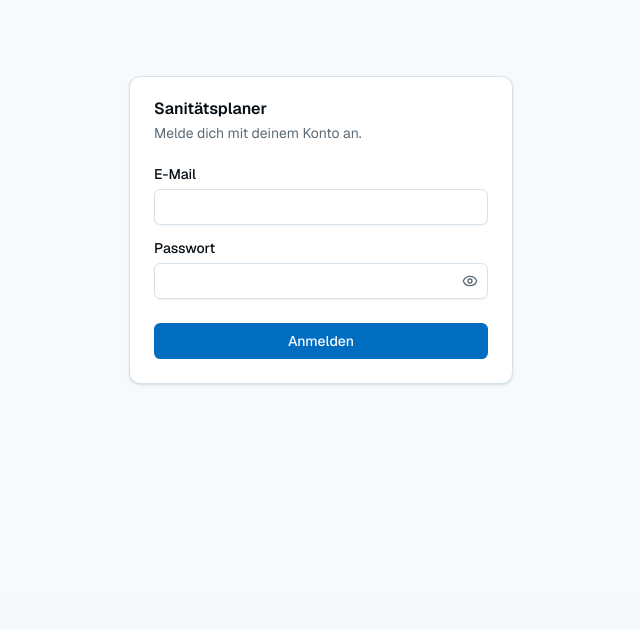
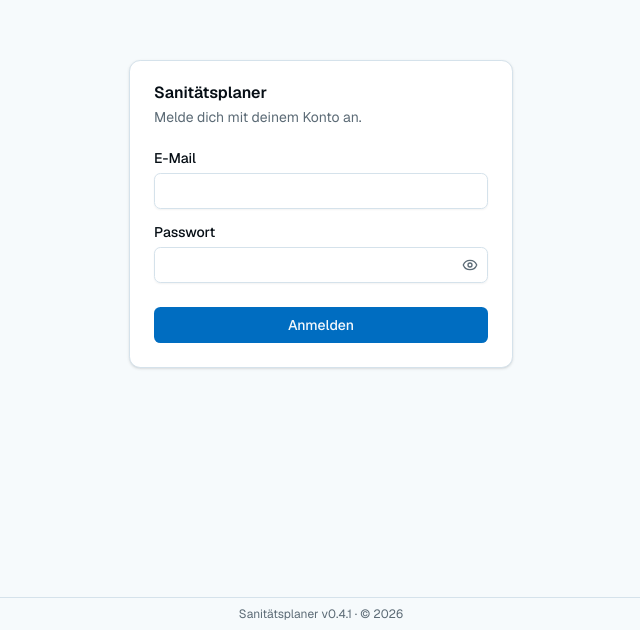
Before and after one commit to sirtheta/DutyRoster, a Next.js app: page /login in a window 1280 px wide. Shown: the part 170-800 px from the top of the page, without its empty margins (319-959 px from the left). Built offline with nearby package versions, Linux system fonts and the light colour scheme; no server answers.

Commit message:
feat: add version and copyright footer
Shows the app version (from package.json) and current year, linking
to the GitHub repository, on both the authenticated layout and the
login page.

```diff
--- a/app/(app)/layout.tsx
+++ b/app/(app)/layout.tsx
@@ -3,6 +3,7 @@ import { NavLinks } from "@/components/nav-links";
 import { MobileNav } from "@/components/mobile-nav";
 import { UserMenu } from "@/components/user-menu";
 import { ThemeToggle } from "@/components/theme-toggle";
+import { AppFooter } from "@/components/app-footer";
 import prisma from "@/lib/prisma";
 
 export default async function AppLayout({ children }: { children: React.ReactNode }) {
@@ -32,6 +33,7 @@ export default async function AppLayout({ children }: { children: React.ReactNod
         </div>
       </header>
       <main className="flex-1 p-4">{children}</main>
+      <AppFooter />
     </div>
   );
 }
--- a/app/(auth)/login/page.tsx
+++ b/app/(auth)/login/page.tsx
@@ -7,12 +7,14 @@ import { Input } from "@/components/ui/input";
 import { PasswordInput } from "@/components/ui/password-input";
 import { Label } from "@/components/ui/label";
 import { Card, CardContent, CardHeader, CardTitle, CardDescription } from "@/components/ui/card";
+import { AppFooter } from "@/components/app-footer";
 
 export default function LoginPage() {
   const [state, formAction, pending] = useActionState(loginAction, undefined);
 
   return (
-    <div className="flex min-h-screen items-center justify-center bg-muted/30 p-4">
+    <div className="flex min-h-screen flex-col bg-muted/30">
+      <div className="flex flex-1 items-center justify-center p-4">
         <Card className="w-full max-w-sm">
           <CardHeader>
             <CardTitle>Sanitätsplaner</CardTitle>
@@ -41,5 +43,7 @@ export default function LoginPage() {
           </CardContent>
         </Card>
       </div>
+      <AppFooter />
+    </div>
   );
 }
--- /dev/null
+++ b/components/app-footer.tsx
@@ -0,0 +1,15 @@
+import packageJson from "@/package.json";
+
+const REPO_URL = "https://github.com/sirtheta/DutyRoster";
+
+export function AppFooter() {
+  return (
+    <footer className="border-t px-4 py-2 text-center text-xs text-muted-foreground">
+      <a href={REPO_URL} target="_blank" rel="noopener noreferrer" className="hover:underline">
+        Sanitätsplaner v{packageJson.version}
+      </a>
+      {" · © "}
+      {new Date().getFullYear()}
+    </footer>
+  );
+}
```
Lines whose indentation alone changed are shown as unchanged.
